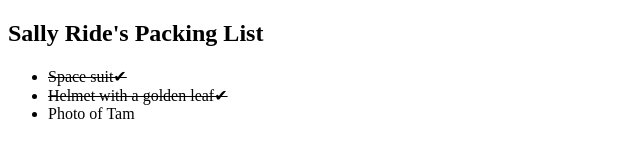
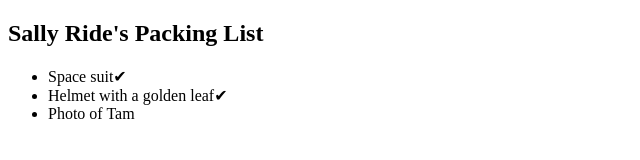
Before and after one commit to Jy4058350/begin_1, a JavaScript app: page / in a window 1280 px wide. Shown: the top 160 px of the page, without its empty margins (0-640 px from the left). Built offline with nearby package versions, Linux system fonts and the light colour scheme.

Commit message:
論理AND演算子

```diff
--- a/src/App.js
+++ b/src/App.js
@@ -1,5 +1,10 @@
 function Item({ name, isPacked }) {
-  return <li>{isPacked ? <del>{name + '✔︎'}</del> : name}</li>
+  return (
+    <li>
+      {name}
+      {isPacked && '✔︎'}
+    </li>
+  )
 }
 
 export default function App() {
```
